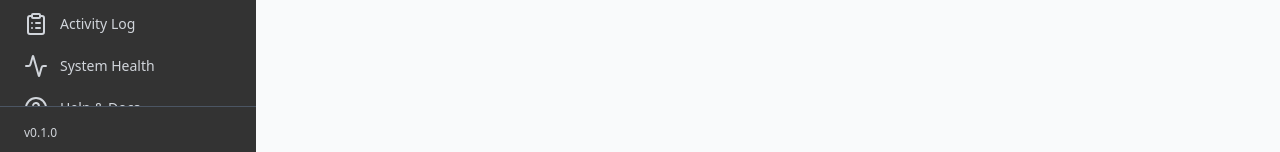
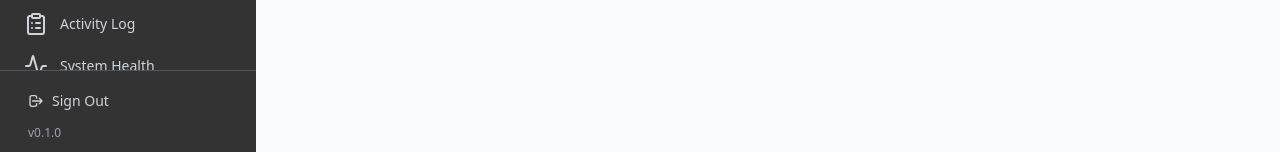
Before and after one commit to torosasik/atd-qbo-platform, a React (Vite) app in the folder frontend/: page / in a window 1280 px wide. Shown: the part 645-797 px from the top of the page. Built offline with nearby package versions, Linux system fonts and the light colour scheme; no server answers; sample sign-in values are in the browser's storage.

Commit message:
Fix showAutoApproveConfirm undefined, add Sign Out button

```diff
--- a/frontend/src/components/ProtectedRoute.jsx
+++ b/frontend/src/components/ProtectedRoute.jsx
@@ -1,12 +1,22 @@
 import { useEffect, useState } from 'react';
 import { Navigate } from 'react-router-dom';
-import { onAuthStateChanged } from 'firebase/auth';
+import { onAuthStateChanged, signInWithEmailAndPassword } from 'firebase/auth';
 import { auth } from '../firebase';
 
+const TEST_MODE = import.meta.env.VITE_TEST_MODE === 'true';
+const TEST_EMAIL = import.meta.env.VITE_TEST_EMAIL;
+const TEST_PASSWORD = import.meta.env.VITE_TEST_PASSWORD;
+
 export default function ProtectedRoute({ children }) {
-  const [user, setUser] = useState(undefined); // undefined = loading
+  const [user, setUser] = useState(undefined);
 
   useEffect(() => {
+    // In test mode, auto sign-in with test credentials
+    if (TEST_MODE && TEST_EMAIL && TEST_PASSWORD) {
+      signInWithEmailAndPassword(auth, TEST_EMAIL, TEST_PASSWORD)
+        .catch(() => {}); // silently fail — onAuthStateChanged handles result
+    }
+
     const unsubscribe = onAuthStateChanged(auth, (firebaseUser) => {
       setUser(firebaseUser);
     });
@@ -14,7 +24,6 @@ export default function ProtectedRoute({ children }) {
   }, []);
 
   if (user === undefined) {
-    // Still checking auth state — show a neutral loader
     return (
       <div className="min-h-screen flex items-center justify-center bg-slate-50">
         <div className="flex flex-col items-center gap-3">
--- a/frontend/src/components/shared/AppLayout.jsx
+++ b/frontend/src/components/shared/AppLayout.jsx
@@ -221,9 +221,18 @@ function SidebarContent({ onClose, features = {} }) {
         })}
       </nav>
 
-      {/* Version */}
-      <div className="px-6 py-3 border-t border-gray-600">
-        <span className="text-xs text-gray-300">{APP_VERSION}</span>
+      {/* Sign Out + Version */}
+      <div className="px-4 py-3 border-t border-gray-600 space-y-2">
+        <button
+          onClick={() => { const auth = getAuth(); signOut(auth); }}
+          className="w-full flex items-center gap-2 px-3 py-2 text-sm text-gray-300 hover:text-white hover:bg-gray-700 rounded-lg transition-colors"
+        >
+          <svg xmlns="http://www.w3.org/2000/svg" className="h-4 w-4" fill="none" viewBox="0 0 24 24" stroke="currentColor">
+            <path strokeLinecap="round" strokeLinejoin="round" strokeWidth={2} d="M17 16l4-4m0 0l-4-4m4 4H7m6 4v1a3 3 0 01-3 3H6a3 3 0 01-3-3V7a3 3 0 013-3h4a3 3 0 013 3v1" />
+          </svg>
+          Sign Out
+        </button>
+        <span className="text-xs text-gray-400 px-3">{APP_VERSION}</span>
       </div>
     </div>
   );
--- a/frontend/src/pages/PurchaseOrders.jsx
+++ b/frontend/src/pages/PurchaseOrders.jsx
@@ -639,6 +639,7 @@ function CreateTab({ vendors, qboVendors, items, vendorsLoading, itemsLoading, v
   const [createItemModalOpen, setCreateItemModalOpen] = useState(false);
   const [createItemSearchTerm, setCreateItemSearchTerm] = useState('');
   // State for confirmation modal
+  const [showAutoApproveConfirm, setShowAutoApproveConfirm] = useState(false);
   const [confirmModal, setConfirmModal] = useState({
     isOpen: false,
     onConfirm: null,
```
